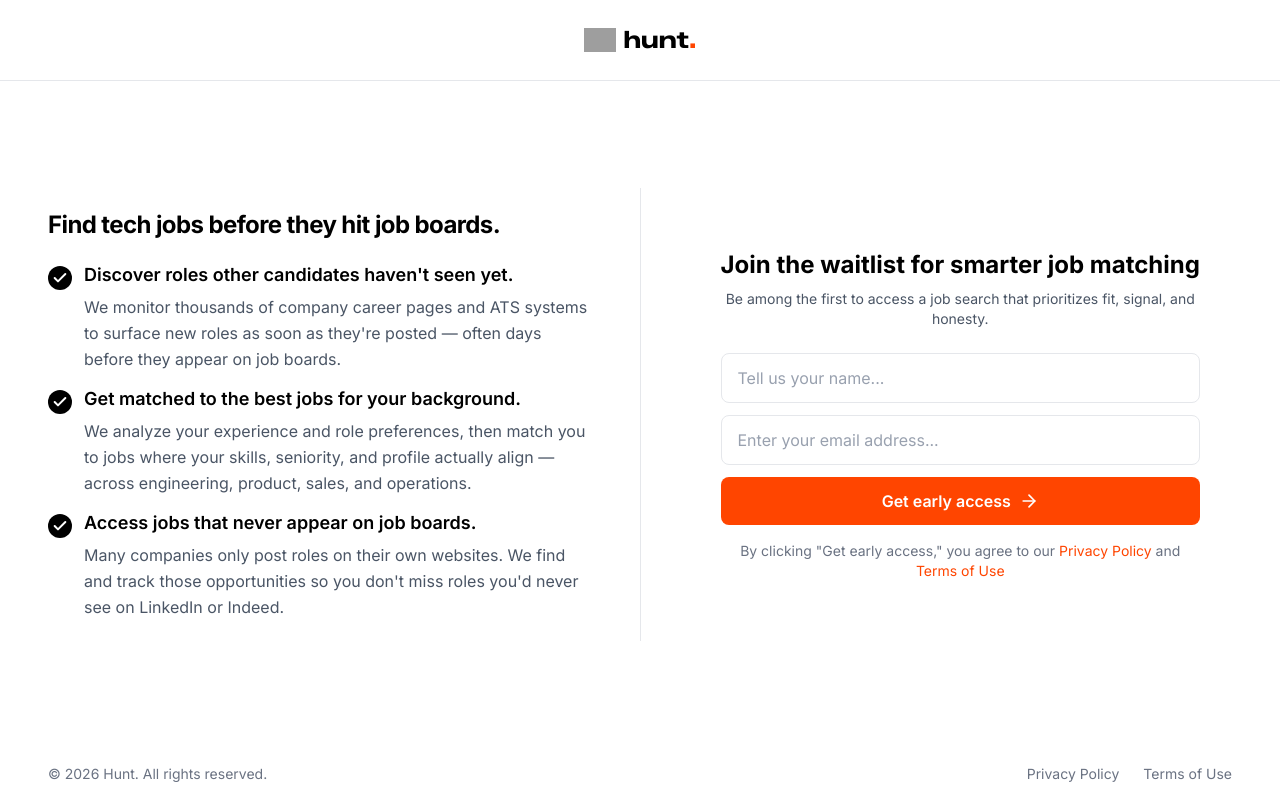
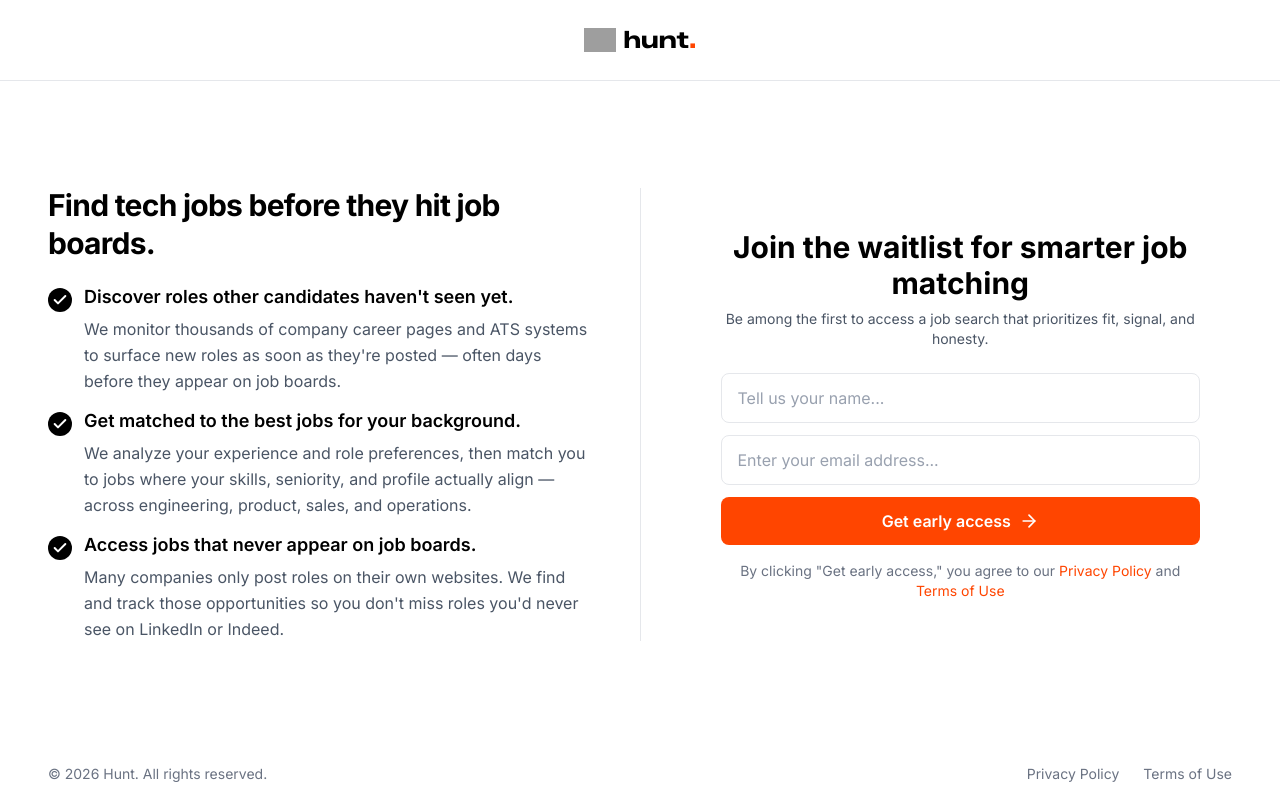
Before and after one commit to singhtalwinder/hunt-waitlist, a Next.js app: page / in a window 1280 px wide. Built offline with nearby package versions, Linux system fonts and the light colour scheme; grey boxes are pictures that could not be loaded.

Commit message:
Increase both side headlines by 50%

```diff
--- a/components/ValueProposition.tsx
+++ b/components/ValueProposition.tsx
@@ -6,7 +6,7 @@ export function ValueProposition() {
   return (
     <div className="space-y-6 md:space-y-4 lg:space-y-6">
       <div>
-        <h1 className="text-2xl md:text-lg lg:text-2xl font-bold text-black leading-tight tracking-tight">
+        <h1 className="text-3xl md:text-xl lg:text-3xl font-bold text-black leading-tight tracking-tight">
           Find tech jobs before they hit job boards.
         </h1>
       </div>
--- a/components/WaitlistForm.tsx
+++ b/components/WaitlistForm.tsx
@@ -46,7 +46,7 @@ export function WaitlistForm({ onSuccess }: WaitlistFormProps) {
   return (
     <div className="p-6 md:p-5 lg:p-8">
       <div className="text-center mb-6 md:mb-4 lg:mb-6">
-        <h2 className="text-2xl md:text-lg lg:text-2xl font-bold text-black mb-3 md:mb-2">
+        <h2 className="text-3xl md:text-xl lg:text-3xl font-bold text-black mb-3 md:mb-2">
           Join the waitlist for smarter job matching
         </h2>
         <p className="text-base md:text-xs lg:text-sm text-gray-600">
```
